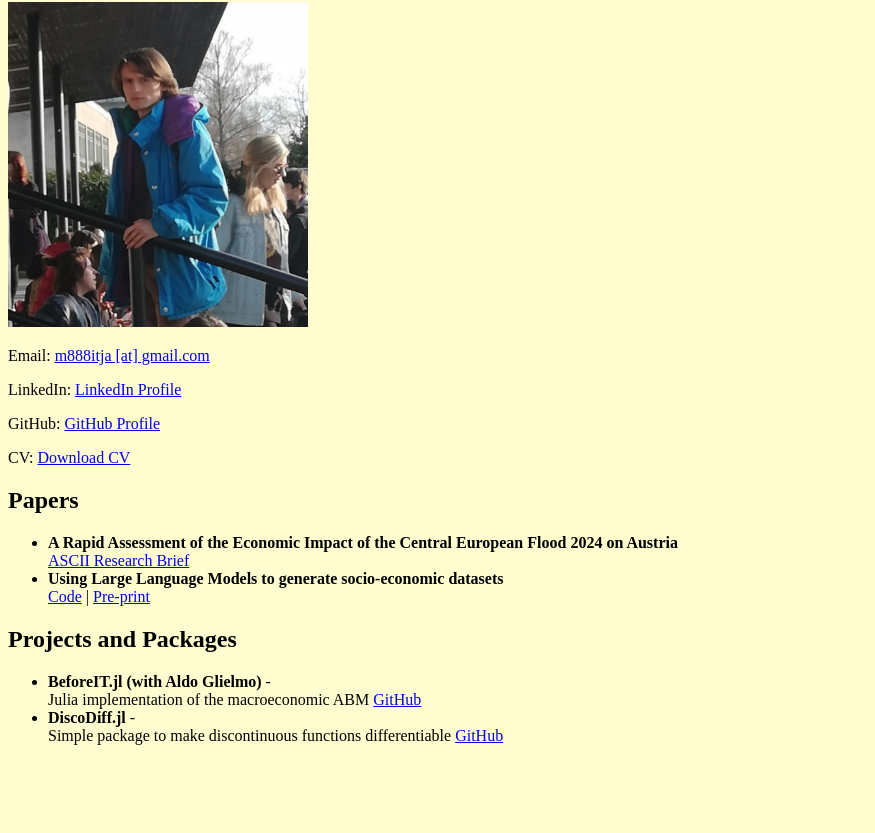
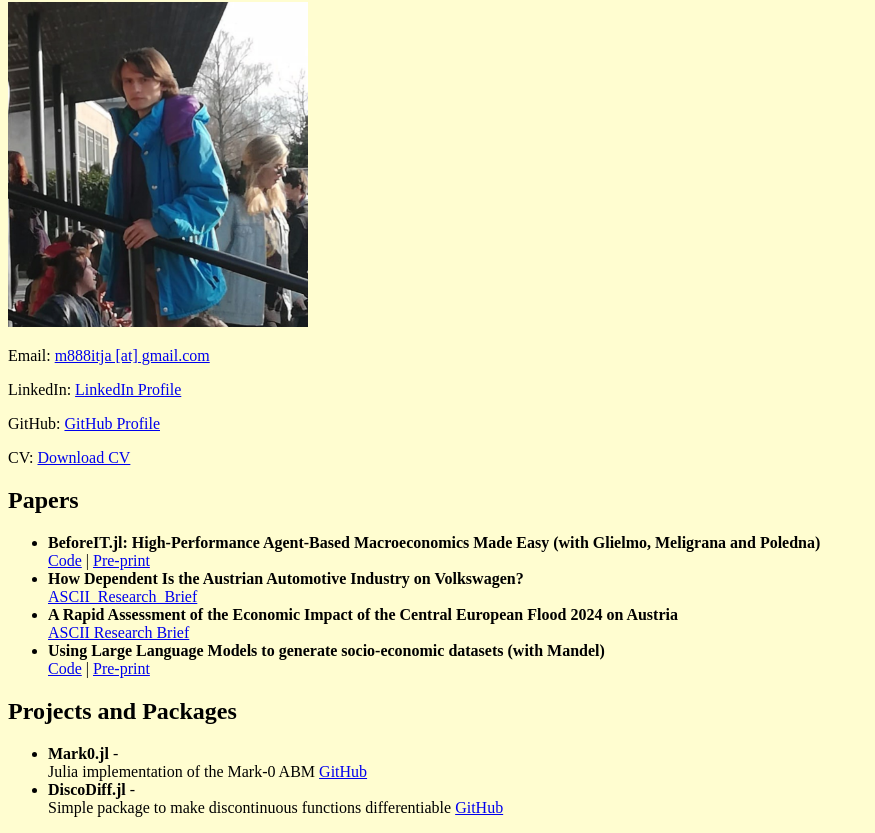
Before and after one commit to Devetak/Devetak.github.io, a plain HTML site: page index.html in a window 1280 px wide. Shown: the part 78-911 px from the top of the page, without its empty margins (0-875 px from the left). Before the commit the page ends 839 px from the top, so only its background shows below. Drawn offline with Linux system fonts and the light colour scheme.

Commit message:
add new papers

```diff
--- a/index.html
+++ b/index.html
@@ -23,6 +23,21 @@
     <p>CV: <a href="./data/Devetak.pdf" target="_blank">Download CV</a></p>
 <h2>Papers</h2>
     <ul>
+        <li>
+            <strong>
+                BeforeIT.jl: High-Performance Agent-Based Macroeconomics Made Easy (with Glielmo, Meligrana and Poledna)
+            </strong>
+            <br>
+            <a href="https://github.com/bancaditalia/BeforeIT.jl" target="_blank">Code</a> |
+            <a href="https://arxiv.org/pdf/2502.13267" target="_blank">Pre-print</a>
+        <li>
+            <strong> How Dependent Is the Austrian
+Automotive Industry on
+Volkswagen?</strong>
+            <br>
+            <a href = "https://ascii.ac.at/wp-content/uploads/VW_ResearchBrief_02122024-2.pdf" target="_blank">ASCII_Research_Brief</a>
+        </li>
+
  <li>
             <strong>A Rapid Assessment of the
 Economic Impact of the Central
@@ -31,20 +46,20 @@ European Flood 2024 on Austria</strong>
             <a href="https://ascii.ac.at/wp-content/uploads/ResearchBrief_080924.pdf" target="_blank">ASCII Research Brief</a>
         </li>
         <li>
-            <strong>Using Large Language Models to generate socio-economic datasets</strong>
+            <strong>Using Large Language Models to generate socio-economic datasets (with Mandel)</strong>
 	    <br>
             <a href="https://github.com/Devetak/Using-Large-Language-Models-to-generate-socio-economic-datasets" target="_blank">Code</a> |
             <a href="https://www.researchsquare.com/article/rs-3686756/v1" target="_blank">Pre-print</a>
         </li>
 
     </ul>
-
+    </ul>
 <h2>Projects and Packages</h2>
 <ul>
     <li>
-        <strong>BeforeIT.jl (with Aldo Glielmo) </strong> -
-        <br> Julia implementation of the macroeconomic ABM
-        <a href="https://github.com/bancaditalia/BeforeIT.jl" target="_blank">GitHub</a>
+        <strong>Mark0.jl </strong> -
+        <br> Julia implementation of the Mark-0 ABM
+        <a href="https://github.com/Devetak/Mark0.jl" target="_blank">GitHub</a>
     </li>
 
     <li>
```
